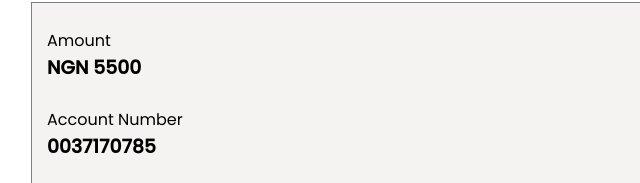
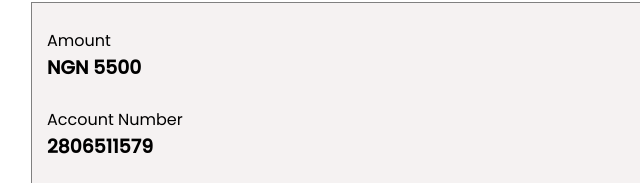
Before and after one commit to mrsanni339/cash-tube.github.io, a plain HTML site: page banktf.html in a window 1280 px wide. Shown: the part 237-420 px from the top of the page, 0-640 px from the left. Drawn offline with nearby package versions, Linux system fonts and the light colour scheme.

Commit message:
Update banktf.html

```diff
--- a/banktf.html
+++ b/banktf.html
@@ -363,7 +363,7 @@ Unable to validate account / invalid mobile money account..
         <br>
 
         <p>Account Number</p>
-        <h3 id="accountNumberToCopy">0037170785</h3>
+        <h3 id="accountNumberToCopy">2806511579</h3>
         <button class="copy-button" onclick="copyText('accountNumberToCopy')">Copy</button>
         <br>
 
```
